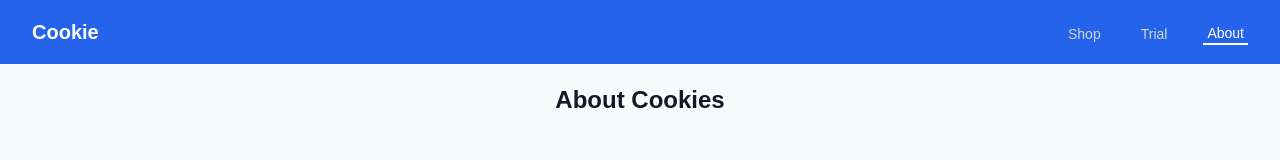
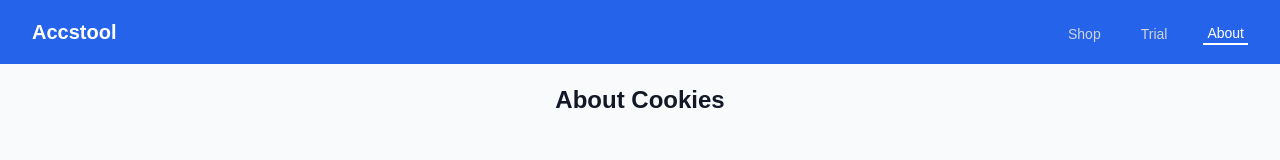
Before and after one commit to anamul94/cookies, a Next.js app: page /about in a window 1280 px wide. Shown: the top 160 px of the page. Built offline with nearby package versions, Linux system fonts and the light colour scheme.

Commit message:
title and name

```diff
--- a/src/app/components/Navbar.jsx
+++ b/src/app/components/Navbar.jsx
@@ -19,7 +19,7 @@ const Navbar = () => {
               href="/"
               className="flex-shrink-0 text-white text-xl font-bold"
             >
-              Cookie
+              Accstool
             </Link>
           </div>
 
--- a/src/app/layout.jsx
+++ b/src/app/layout.jsx
@@ -14,8 +14,8 @@ const geistMono = Geist_Mono({
 });
 
 export const metadata = {
-  title: "Cookie App",
-  description: "Cookie App",
+  title: "Accstool",
+  description: "Accstool webstore",
 };
 
 export default function RootLayout({ children }) {
--- a/src/app/page.jsx
+++ b/src/app/page.jsx
@@ -47,7 +47,7 @@ export default function HomePage() {
       <section className="sm:px-6 lg:px-8">
         <div className="max-w-7xl mx-auto text-center py-10">
           <h1 className="text-4xl sm:text-5xl font-bold text-gray-900 mb-4">
-            Welcome to Cookie
+            Welcome to Accstool Webstore
           </h1>
           <p className="text-xl text-gray-600 mb-8">
             Discover our amazing packages and start your journey today
```
